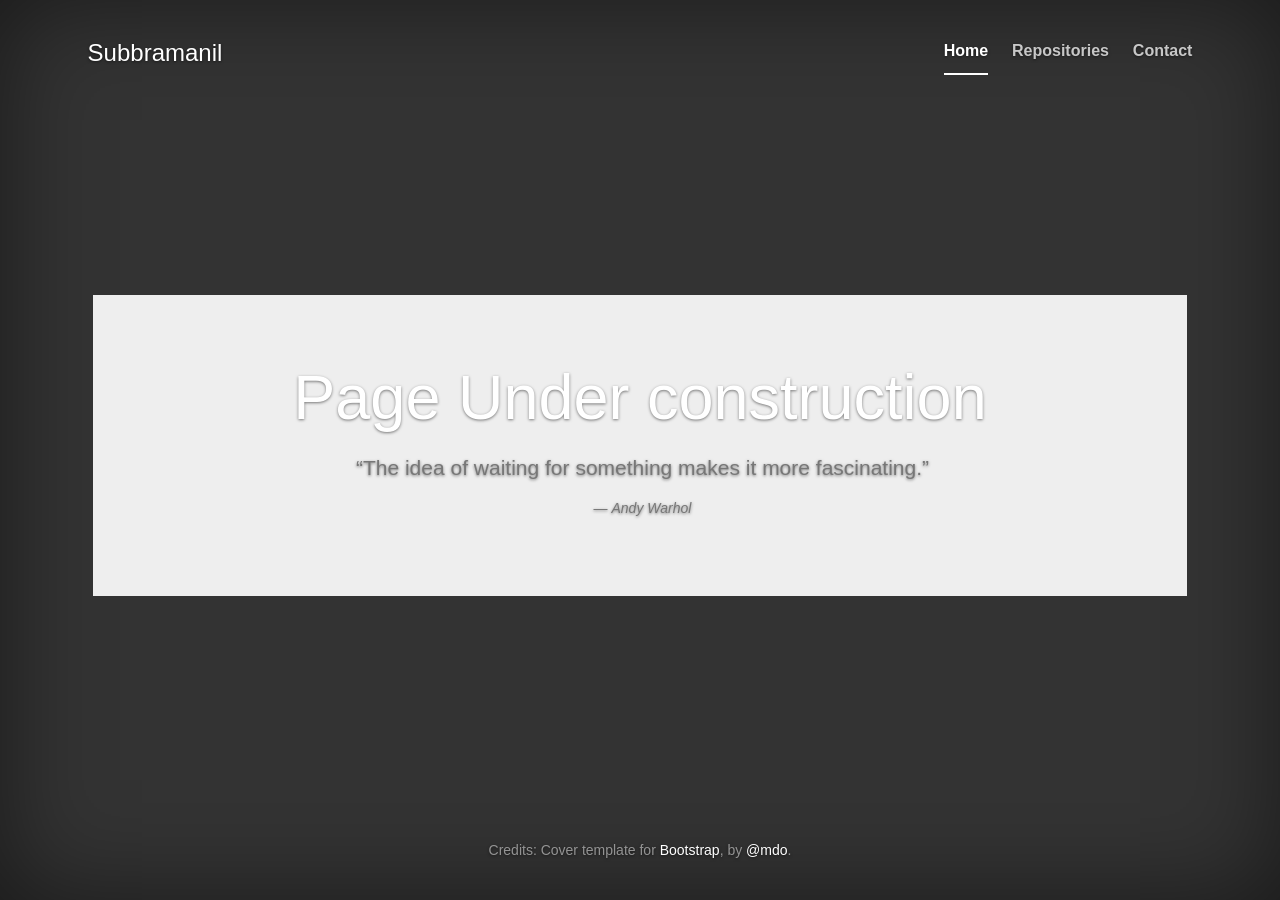
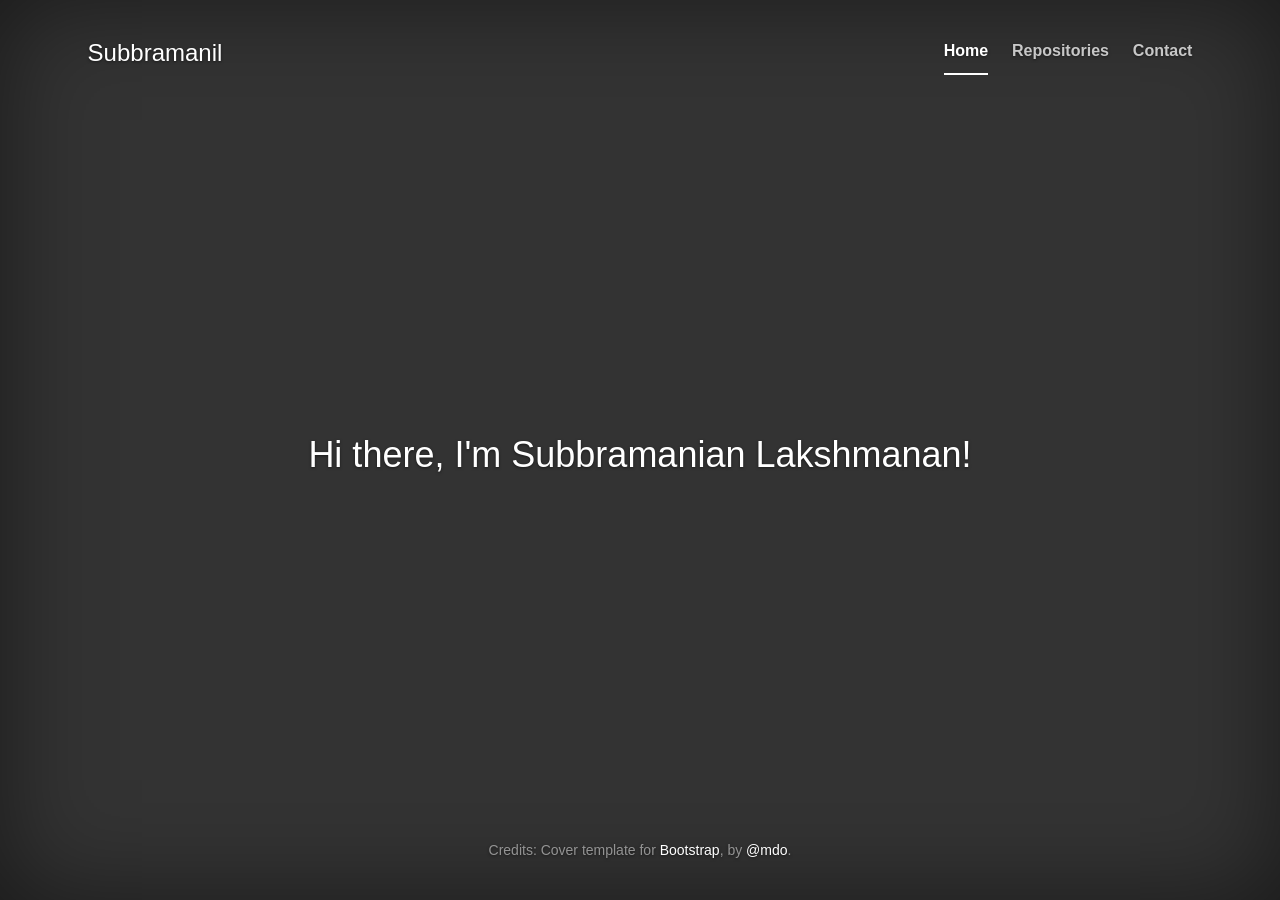
Before and after one commit to subbramanil/subbramanil.github.io, a Jekyll site: the page built from index.html, in a window 1280 px wide. Built offline with Jekyll 4.4.1, drawn with Linux system fonts in a browser that asks for light colours; nearby versions of some CDN libraries.

Commit message:
changing home page

```diff
--- a/index.html
+++ b/index.html
@@ -2,17 +2,6 @@
 layout: default
 title: Subbramanian Lakshmanan, Enthusiasic Developer
 ---
-<section class="">
-    <header class="panel-heading">
-        <!--<h2> Page Under construction </h2>-->
-    </header>
-    <div class="panel-body">
-        <div class="jumbotron">
-            <h1> Page Under construction </h1>
-            <blockquote>
-                <p class="fixColor">“The idea of waiting for something makes it more fascinating.”</p>
-                <footer><cite title="Source Title">Andy Warhol</cite></footer>
-            </blockquote>
-        </div>
-    </div>
-</section>
+<div class="blurb">
+    <h1>Hi there, I'm Subbramanian Lakshmanan!</h1>
+</div>
```
